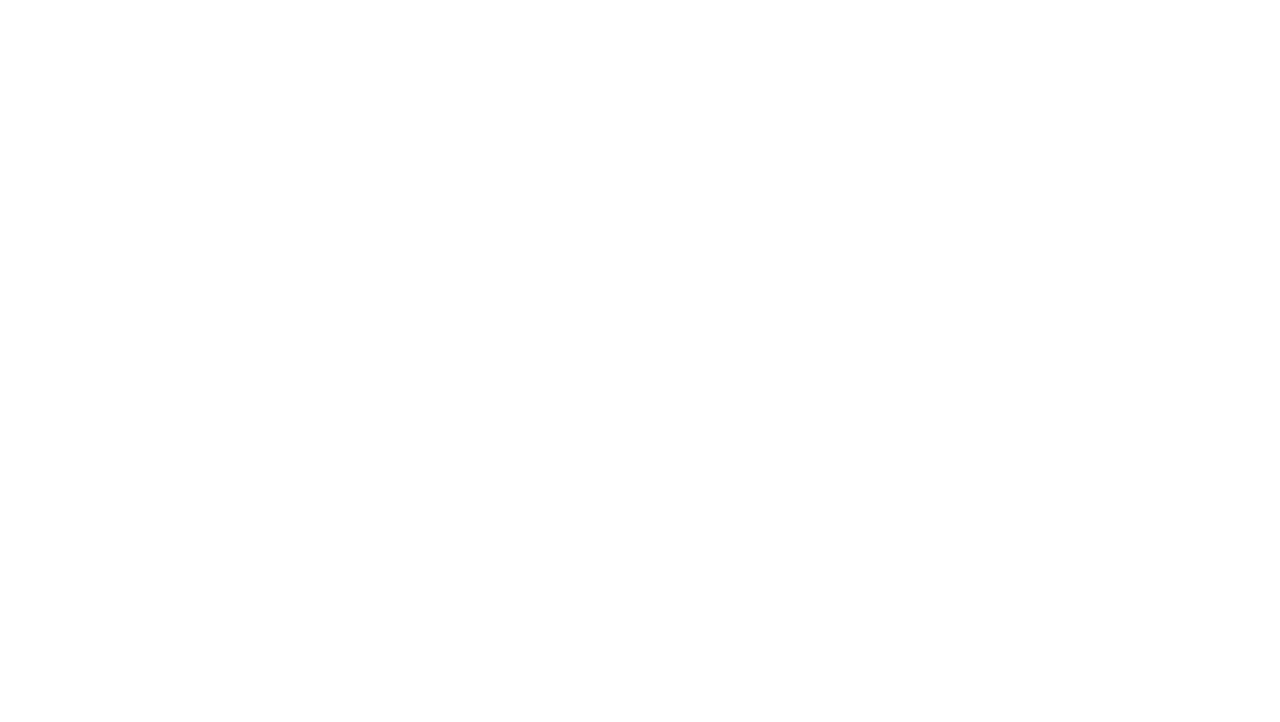
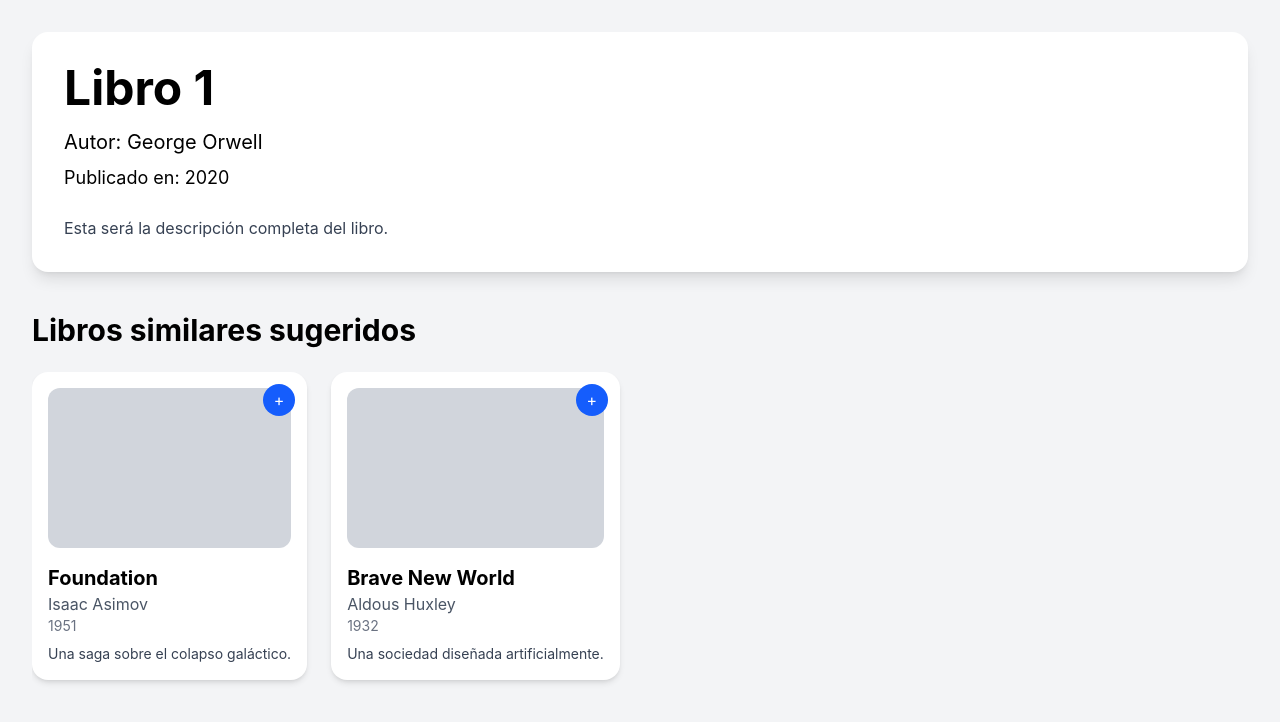
Before and after one commit to Leo141592/BibliotecaFrontend, a React (Vite) app: page /books/1 in a window 1280 px wide. Before the commit this address had no page. Shown: the top 722 px of the page. Built offline with nearby package versions, Linux system fonts and the light colour scheme.

Commit message:
Libros clickeables

```diff
--- a/src/App.tsx
+++ b/src/App.tsx
@@ -3,14 +3,33 @@ import { Routes, Route } from "react-router-dom"
 import LoginPage from "./pages/LoginPage"
 import RegisterPage from "./pages/RegisterPage"
 import HomePage from "./pages/HomePage"
+import BookDetailsPage from "./pages/BookDetailsPage"
 
 function App() {
+
   return (
+
     <Routes>
+
       <Route path="/" element={<LoginPage />} />
-      <Route path="/register" element={<RegisterPage />} />
-      <Route path="/home" element={<HomePage />} />
+
+      <Route
+        path="/register"
+        element={<RegisterPage />}
+      />
+
+      <Route
+        path="/home"
+        element={<HomePage />}
+      />
+
+      <Route
+        path="/books/:id"
+        element={<BookDetailsPage />}
+      />
+
     </Routes>
+
   )
 }
 
--- a/src/components/BookCard.tsx
+++ b/src/components/BookCard.tsx
@@ -1,4 +1,7 @@
+import { Link } from "react-router-dom"
+
 type BookCardProps = {
+  id: number
   title: string
   author: string
   year: string
@@ -6,13 +9,18 @@ type BookCardProps = {
 }
 
 function BookCard({
+  id,
   title,
   author,
   year,
   description,
 }: BookCardProps) {
+
   return (
-    <div className="bg-white rounded-2xl shadow-md p-4 min-w-[250px]">
+
+    <Link to={`/books/${id}`}>
+
+      <div className="bg-white rounded-2xl shadow-md p-4 min-w-[250px] hover:scale-105 transition cursor-pointer">
 
         <div className="h-40 bg-gray-300 rounded-xl mb-4"></div>
 
@@ -33,6 +41,9 @@ function BookCard({
         </p>
 
       </div>
+
+    </Link>
+
   )
 }
 
--- /dev/null
+++ b/src/pages/BookDetailsPage.tsx
@@ -0,0 +1,87 @@
+import { useParams } from "react-router-dom"
+import BookCard from "../components/BookCard"
+
+function BookDetailsPage() {
+
+  const { id } = useParams()
+
+  const suggestedBooks = [
+    {
+      id: 10,
+      title: "Foundation",
+      author: "Isaac Asimov",
+      year: "1951",
+      description: "Una saga sobre el colapso galáctico."
+    },
+    {
+      id: 11,
+      title: "Brave New World",
+      author: "Aldous Huxley",
+      year: "1932",
+      description: "Una sociedad diseñada artificialmente."
+    }
+  ]
+
+  return (
+    <div className="min-h-screen bg-gray-100 p-8">
+
+      <div className="bg-white rounded-2xl shadow-lg p-8 mb-10">
+
+        <h1 className="text-5xl font-bold mb-4">
+          Libro {id}
+        </h1>
+
+        <p className="text-xl mb-2">
+          Autor: George Orwell
+        </p>
+
+        <p className="text-lg mb-6">
+          Publicado en: 2020
+        </p>
+
+        <p className="text-gray-700">
+          Esta será la descripción completa del libro.
+
+        </p>
+
+      </div>
+
+      <section>
+
+        <h2 className="text-3xl font-bold mb-6">
+          Libros similares sugeridos
+        </h2>
+
+        <div className="flex gap-6 overflow-x-auto pb-4">
+
+          {suggestedBooks.map((book) => (
+
+            <div key={book.id} className="relative">
+
+              <BookCard
+                id={book.id}
+                title={book.title}
+                author={book.author}
+                year={book.year}
+                description={book.description}
+              />
+
+              <button
+                className="absolute top-3 right-3 bg-blue-600 text-white w-8 h-8 rounded-full hover:bg-blue-700 transition"
+              >
+                +
+              </button>
+
+            </div>
+
+          ))}
+
+        </div>
+
+      </section>
+
+    </div>
+  )
+}
+
+export default BookDetailsPage
--- a/src/pages/HomePage.tsx
+++ b/src/pages/HomePage.tsx
@@ -4,18 +4,21 @@ function HomePage() {
 
 const books = [
   {
+    id: 1,
     title: "1984",
     author: "George Orwell",
     year: "1949",
     description: "Una distopía sobre vigilancia y control."
   },
   {
+    id: 2,
     title: "Dune",
     author: "Frank Herbert",
     year: "1965",
     description: "Política, religión y guerra en Arrakis."
   },
   {
+    id: 3,
     title: "The Hobbit",
     author: "J.R.R. Tolkien",
     year: "1937",
@@ -44,6 +47,7 @@ function HomePage() {
             {books.map((book, index) => (
               <BookCard
                 key={index}
+                id={book.id}
                 title={book.title}
                 author={book.author}
                 year={book.year}
@@ -65,6 +69,7 @@ function HomePage() {
             {books.map((book, index) => (
               <BookCard
                 key={index}
+                id={book.id}
                 title={book.title}
                 author={book.author}
                 year={book.year}
@@ -86,6 +91,7 @@ function HomePage() {
             {books.map((book, index) => (
               <BookCard
                 key={index}
+                id={book.id}
                 title={book.title}
                 author={book.author}
                 year={book.year}
```
Lines whose indentation alone changed are shown as unchanged.
